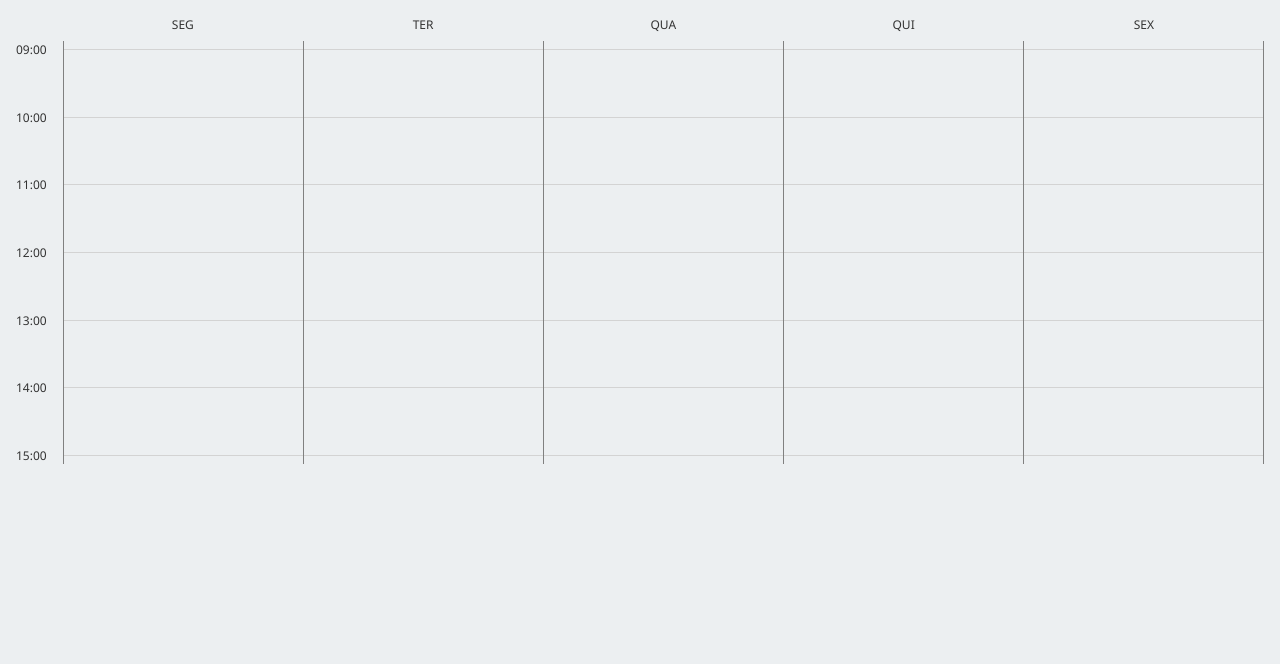
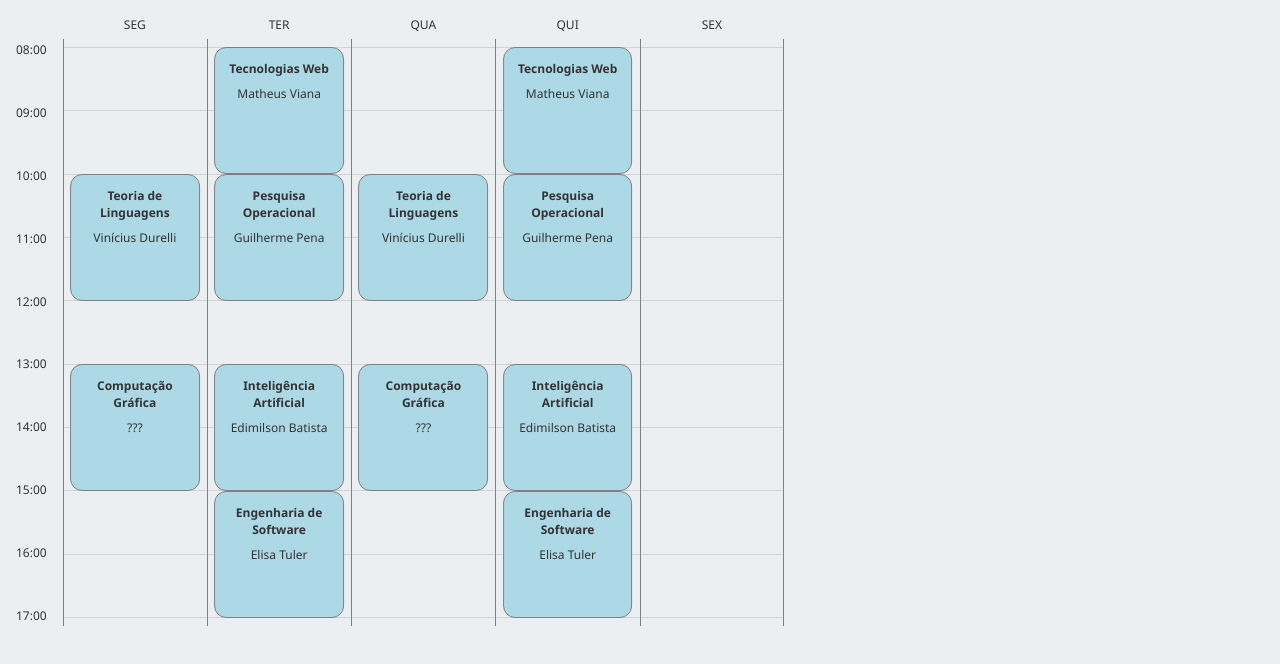
Before and after one commit to gabriel-dp/CronoClick, a Next.js app: page /schedule in a window 1280 px wide. Shown: the top 664 px of the page. Built offline with nearby package versions, Linux system fonts and the light colour scheme.

Commit message:
:sparkles: Add classes in schedule

```diff
--- a/src/app/schedule/page.tsx
+++ b/src/app/schedule/page.tsx
@@ -1,9 +1,109 @@
+import { Class, DayClasses } from "@/types/schedule";
 import Schedule from "@/components/Schedule";
+
+const week: DayClasses[] = [
+	{
+		day: "SEG",
+		items: [
+			{
+				start: 10 * 60,
+				end: 12 * 60,
+				name: "Teoria de Linguagens",
+				teachers: ["Vinícius Durelli"]
+			} as Class,
+			{
+				start: 13 * 60,
+				end: 15 * 60,
+				name: "Computação Gráfica",
+				teachers: ["???"]
+			} as Class
+		]
+	},
+	{
+		day: "TER",
+		items: [
+			{
+				start: 8 * 60,
+				end: 10 * 60,
+				name: "Tecnologias Web",
+				teachers: ["Matheus Viana"]
+			} as Class,
+			{
+				start: 10 * 60,
+				end: 12 * 60,
+				name: "Pesquisa Operacional",
+				teachers: ["Guilherme Pena"]
+			} as Class,
+			{
+				start: 13 * 60,
+				end: 15 * 60,
+				name: "Inteligência Artificial",
+				teachers: ["Edimilson Batista"]
+			} as Class,
+			{
+				start: 15 * 60,
+				end: 17 * 60,
+				name: "Engenharia de Software",
+				teachers: ["Elisa Tuler"]
+			} as Class
+		]
+	},
+	{
+		day: "QUA",
+		items: [
+			{
+				start: 10 * 60,
+				end: 12 * 60,
+				name: "Teoria de Linguagens",
+				teachers: ["Vinícius Durelli"]
+			} as Class,
+			{
+				start: 13 * 60,
+				end: 15 * 60,
+				name: "Computação Gráfica",
+				teachers: ["???"]
+			} as Class
+		]
+	},
+	{
+		day: "QUI",
+		items: [
+			{
+				start: 8 * 60,
+				end: 10 * 60,
+				name: "Tecnologias Web",
+				teachers: ["Matheus Viana"]
+			} as Class,
+			{
+				start: 10 * 60,
+				end: 12 * 60,
+				name: "Pesquisa Operacional",
+				teachers: ["Guilherme Pena"]
+			} as Class,
+			{
+				start: 13 * 60,
+				end: 15 * 60,
+				name: "Inteligência Artificial",
+				teachers: ["Edimilson Batista"]
+			} as Class,
+			{
+				start: 15 * 60,
+				end: 17 * 60,
+				name: "Engenharia de Software",
+				teachers: ["Elisa Tuler"]
+			} as Class
+		]
+	},
+	{
+		day: "SEX",
+		items: []
+	}
+];
 
 export default function SchedulePage() {
 	return (
 		<>
-			<Schedule />
+			<Schedule week={week} />
 		</>
 	);
 }
--- /dev/null
+++ b/src/components/Schedule/ClassGrid/ClassCard/index.tsx
@@ -0,0 +1,18 @@
+import { Class } from "@/types/schedule";
+
+import { CardContainer } from "./styles";
+
+interface ClassCardProps {
+	class: Class;
+}
+
+export default function ClassCard(props: ClassCardProps) {
+	const teachers: string = props.class.teachers?.join(", ");
+
+	return (
+		<CardContainer>
+			<p className="title">{props.class.name}</p>
+			<p className="teachers">{teachers}</p>
+		</CardContainer>
+	);
+}
--- /dev/null
+++ b/src/components/Schedule/ClassGrid/ClassCard/styles.ts
@@ -0,0 +1,29 @@
+"use client";
+
+import styled from "styled-components";
+
+export const CardContainer = styled.div`
+	width: 100%;
+	height: 100%;
+	padding: 0.75rem;
+	border-radius: 0.75rem;
+	text-align: center;
+	background-color: lightblue;
+	border: 1px solid gray;
+	font-size: 0.75rem;
+	overflow: hidden;
+
+	display: flex;
+	flex-direction: column;
+	gap: 0.5rem;
+
+	.title {
+		font-weight: bold;
+		// overflow: hidden;
+		// text-overflow: ellipsis;
+		// white-space: nowrap;
+	}
+
+	.teachers {
+	}
+`;
--- /dev/null
+++ b/src/components/Schedule/ClassGrid/index.tsx
@@ -0,0 +1,41 @@
+import { Class } from "@/types/schedule";
+
+import { DayContainer, GridContainer, IntervalLine, TimeSpan } from "./styles";
+import ClassCard from "./ClassCard";
+
+interface GridProps {
+	subjectsDays: Class[][];
+	start: number;
+	end: number;
+	interval: number;
+}
+
+export default function Grid(props: GridProps) {
+	const intervals = Math.ceil((props.end - props.start) / props.interval) + 1;
+
+	function percentageRatio(value: number) {
+		const ratio = (value - props.start) / (props.end - props.start);
+		return ratio * 100;
+	}
+
+	return (
+		<GridContainer>
+			{props.subjectsDays.map((classes, day) => (
+				<DayContainer key={day}>
+					{Array.from({ length: intervals }, (_, i) => (
+						<IntervalLine key={i} />
+					))}
+					{classes.map((clasa) => (
+						<TimeSpan
+							key={clasa.start + clasa.id}
+							startPercentage={percentageRatio(clasa.start)}
+							endPercentage={percentageRatio(clasa.end)}
+						>
+							<ClassCard class={clasa} />
+						</TimeSpan>
+					))}
+				</DayContainer>
+			))}
+		</GridContainer>
+	);
+}
--- /dev/null
+++ b/src/components/Schedule/ClassGrid/styles.ts
@@ -0,0 +1,54 @@
+"use client";
+
+import styled from "styled-components";
+
+export const GridContainer = styled.div.attrs({ className: "grid" })`
+	width: 100%;
+	height: 100%;
+	padding: 0.375rem 0;
+
+	display: flex;
+	flex-direction: row;
+`;
+
+export const DayContainer = styled.div`
+	width: 100%;
+	position: relative;
+
+	display: flex;
+	flex-direction: column;
+	justify-content: space-between;
+
+	&::before {
+		content: "";
+		position: absolute;
+		inset: -0.5rem 0;
+
+		border-left: 1px solid gray;
+	}
+
+	&:last-child {
+		&::before {
+			border-right: 1px solid gray;
+		}
+	}
+`;
+
+export const IntervalLine = styled.hr`
+	border: 1px solid lightgray;
+	border-bottom: none;
+`;
+
+interface TimeSpanProps {
+	startPercentage: number;
+	endPercentage: number;
+}
+
+export const TimeSpan = styled.div<TimeSpanProps>`
+	width: 90%;
+	height: ${(props) => props.endPercentage - props.startPercentage}%;
+	position: absolute;
+	top: ${(props) => props.startPercentage}%;
+	left: 50%;
+	transform: translateX(-50%);
+`;
--- a/src/components/Schedule/Grid/index.tsx
+++ /dev/null
@@ -1,26 +0,0 @@
-import { Class } from "@/types/schedule";
-
-import { DayContainer, GridContainer, IntervalLine } from "./styles";
-
-interface GridProps {
-	subjectsDays: Class[][];
-	start: number;
-	end: number;
-	interval: number;
-}
-
-export default function Grid(props: GridProps) {
-	const intervals = Math.ceil((props.end - props.start) / props.interval) + 1;
-
-	return (
-		<GridContainer>
-			{props.subjectsDays.map((_, day) => (
-				<DayContainer key={day}>
-					{Array.from({ length: intervals }, (_, i) => (
-						<IntervalLine key={i} />
-					))}
-				</DayContainer>
-			))}
-		</GridContainer>
-	);
-}
--- a/src/components/Schedule/Grid/styles.ts
+++ /dev/null
@@ -1,31 +0,0 @@
-"use client";
-
-import styled from "styled-components";
-
-export const GridContainer = styled.div.attrs({ className: "grid" })`
-	width: 100%;
-	height: 100%;
-
-	display: flex;
-	flex-direction: row;
-`;
-
-export const DayContainer = styled.div`
-	height: 100%;
-	width: 100%;
-	padding: 0.5rem 0;
-
-	border-left: 1px solid gray;
-	&:last-child {
-		border-right: 1px solid gray;
-	}
-
-	display: flex;
-	flex-direction: column;
-	justify-content: space-between;
-`;
-
-export const IntervalLine = styled.hr`
-	border: 1px solid lightgray;
-	border-bottom: none;
-`;
--- a/src/components/Schedule/TimeColumn/styles.ts
+++ b/src/components/Schedule/TimeColumn/styles.ts
@@ -5,6 +5,8 @@ import styled from "styled-components";
 export const ColumnContainer = styled.div.attrs({ className: "time" })`
 	height: 100%;
 	font-size: 0.75rem;
+	background-color: ${(props) => props.theme.background};
+	z-index: 1;
 
 	display: flex;
 	flex-direction: column;
--- a/src/components/Schedule/index.tsx
+++ b/src/components/Schedule/index.tsx
@@ -1,46 +1,33 @@
-import { Class } from "@/types/schedule";
+import { Class, DayClasses } from "@/types/schedule";
 
-import Grid from "./Grid";
 import DaysRow from "./DaysRow";
 import TimeColumn from "./TimeColumn";
+import ClassGrid from "./ClassGrid";
 import { ScheduleContainer } from "./styles";
 
-const DATA: {
-	day: string;
-	items: Class[];
-}[] = [
-	{
-		day: "SEG",
-		items: []
-	},
-	{
-		day: "TER",
-		items: []
-	},
-	{
-		day: "QUA",
-		items: []
-	},
-	{
-		day: "QUI",
-		items: []
-	},
-	{
-		day: "SEX",
-		items: []
-	}
-];
+const MIN_START = 0;
+const MAX_END = 24 * 60;
 
-export default function Schedule() {
-	const { start: START, end: END } = DATA.reduce(
-		(acc, day) => {
-			if (day.items.length == 0) {
-				// Default start-end
-				return { start: 9 * 60, end: 15 * 60 };
-			}
+interface ScheduleProps {
+	week: DayClasses[];
+}
 
-			// Finds the earliest start and the latest end
-			day.items.forEach((item) => {
+export default function Schedule(props: ScheduleProps) {
+	const INTERVAL = 60;
+	const DEFAULT_START = 8 * 60;
+	const MIN_DIFF = 9 * 60;
+
+	// Finds the earliest start and the latest end
+	const { start, end, days, subjectsDays } = props.week.reduce<{
+		start: number;
+		end: number;
+		days: string[];
+		subjectsDays: Class[][];
+	}>(
+		(acc, dayClasses) => {
+			acc.days.push(dayClasses.day);
+			acc.subjectsDays.push(dayClasses.items);
+			dayClasses.items.forEach((item) => {
 				if (item.start < acc.start) {
 					acc.start = item.start;
 				}
@@ -51,22 +38,22 @@ export default function Schedule() {
 
 			return acc;
 		},
-		{ start: Infinity, end: -Infinity }
+		{ start: MAX_END, end: MIN_START, days: [], subjectsDays: [] }
 	);
 
-	const INTERVAL = 60;
-	const startFloor = Math.floor(START / INTERVAL) * INTERVAL;
-	const endCeil = Math.ceil(END / INTERVAL) * INTERVAL;
-
-	const days: string[] = DATA.map((element) => element.day);
-	const subjectsDays: Class[][] = DATA.map((element) => element.items);
+	const startFloor =
+		start != MAX_END
+			? Math.floor(start / INTERVAL) * INTERVAL
+			: DEFAULT_START;
+	const endCeil =
+		Math.ceil(Math.max(end, startFloor + MIN_DIFF) / INTERVAL) * INTERVAL;
 
 	return (
 		<ScheduleContainer>
 			<div className="empty"></div>
 			<DaysRow days={days} />
 			<TimeColumn start={startFloor} end={endCeil} interval={INTERVAL} />
-			<Grid
+			<ClassGrid
 				subjectsDays={subjectsDays}
 				start={startFloor}
 				end={endCeil}
--- a/src/components/Schedule/styles.ts
+++ b/src/components/Schedule/styles.ts
@@ -3,12 +3,12 @@
 import styled from "styled-components";
 
 export const ScheduleContainer = styled.div`
-	width: 100%;
-	height: 30rem;
+	width: min(100%, 50rem);
+	height: 40rem;
 	padding: 1rem;
 
 	display: grid;
-	grid-template-columns: min-content 1fr;
+	grid-template-columns: min-content minmax(25rem, 1fr);
 	grid-template-rows: min-content 1fr;
 
 	.days {
@@ -17,5 +17,14 @@ export const ScheduleContainer = styled.div`
 
 	.time {
 		padding-right: 1rem;
+		position: sticky;
+		left: 0;
+	}
+
+	.empty {
+		background-color: ${(props) => props.theme.background};
+		z-index: 1;
+		position: sticky;
+		left: 0;
 	}
 `;
```
Also changed, not shown: src/types/schedule.ts (+7 -1 lines).
